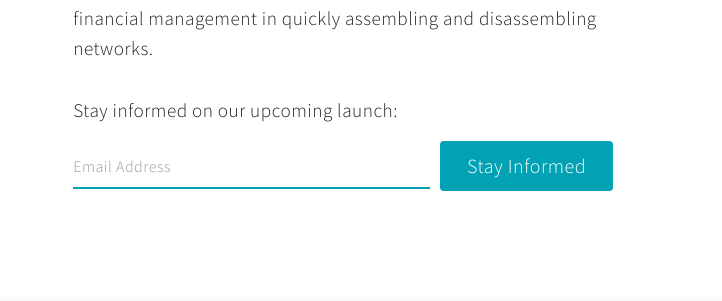
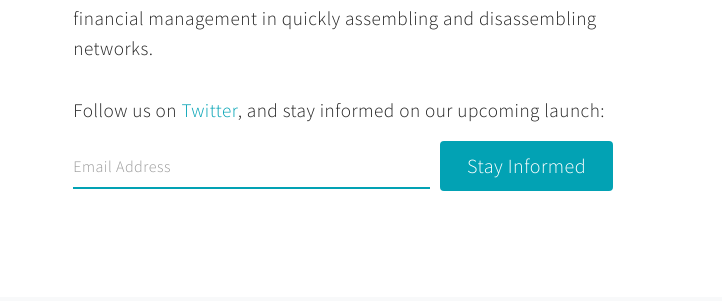
Before and after one commit to misthosio/misthosio.github.io, a website: page index.html in a window 1280 px wide. Shown: the part 357-658 px from the top of the page, 558-1280 px from the left. Drawn offline with nearby package versions, Linux system fonts and the light colour scheme.

Commit message:
Added Twitter link

```diff
--- a/css/landing-page.css
+++ b/css/landing-page.css
@@ -185,11 +185,6 @@ svg {
   padding: .5rem 0rem;
 }
 
-footer.footer {
-  padding-top: 1rem;
-  padding-bottom: 1rem;
-}
-
 /* form starting stylings ------------------------------- */
 .form-control {
   font-family: 'Source Sans Pro', Helvetica, Arial, sans-serif;
@@ -320,3 +315,8 @@ input:focus ~ .highlight {
   .clear { display: block; width: 100% }
   .button { width: 100%; margin: .5em 0 0 0; }
 }
+
+footer.footer {
+  padding-top: 1rem;
+  padding-bottom: 1rem;
+}
--- a/index.html
+++ b/index.html
@@ -68,7 +68,7 @@
           <div class="col-lg-6 mx-auto">
             <h1 class="mb-5">Let your profits flow.</h1>
             <h2 class="mb-5">Misthos enables teams to collaboratively distribute funds in a fair and transparent manner. It provides a low friction platform for financial management in quickly assembling and disassembling networks.</h2>
-            <h2 class="mb-5 stay-informed">Stay informed on our upcoming launch:</h2>
+            <h2 class="mb-5 stay-informed">Follow us on <a href="https://twitter.com/misthosio" target="_blank">Twitter</a>, and stay informed on our upcoming launch:</h2>
             <!-- Begin MailChimp Signup Form -->
             <div class="mx-auto mb-5">
               <div id="mc_embed_signup">
```
